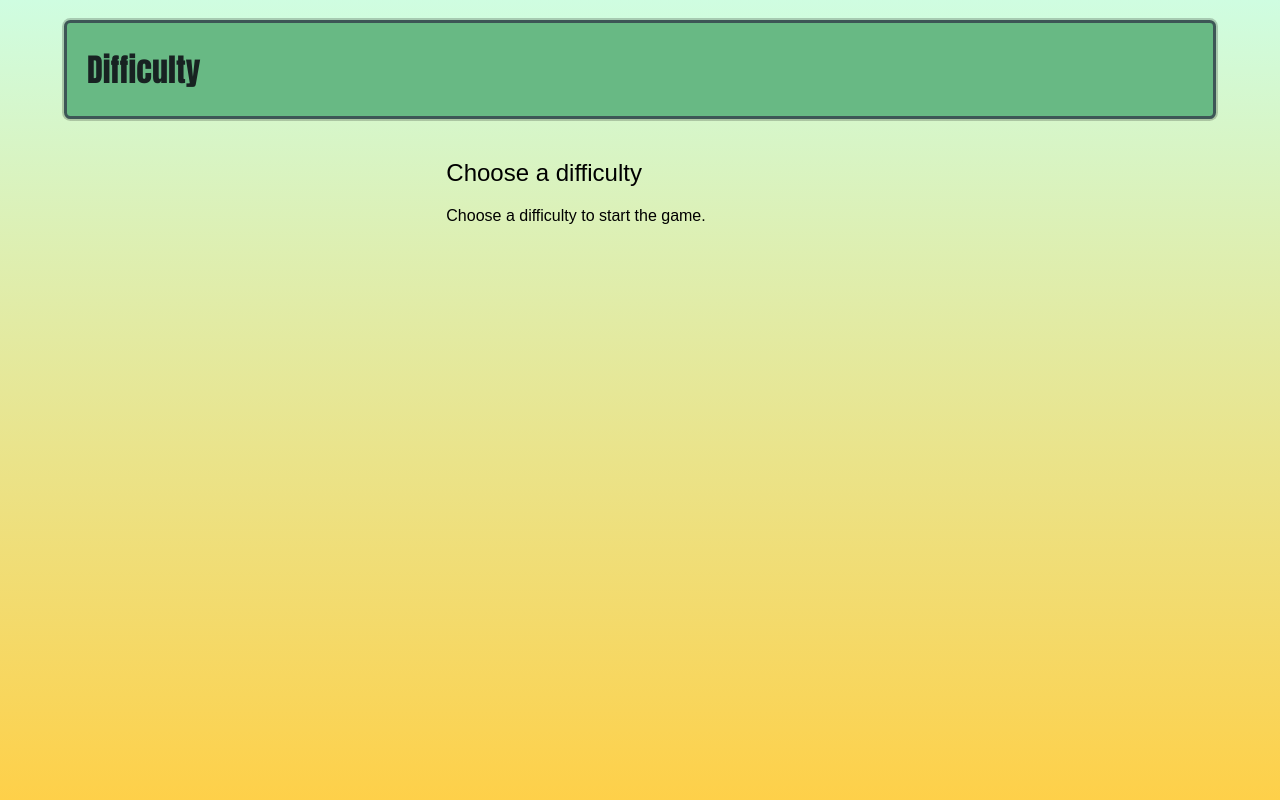
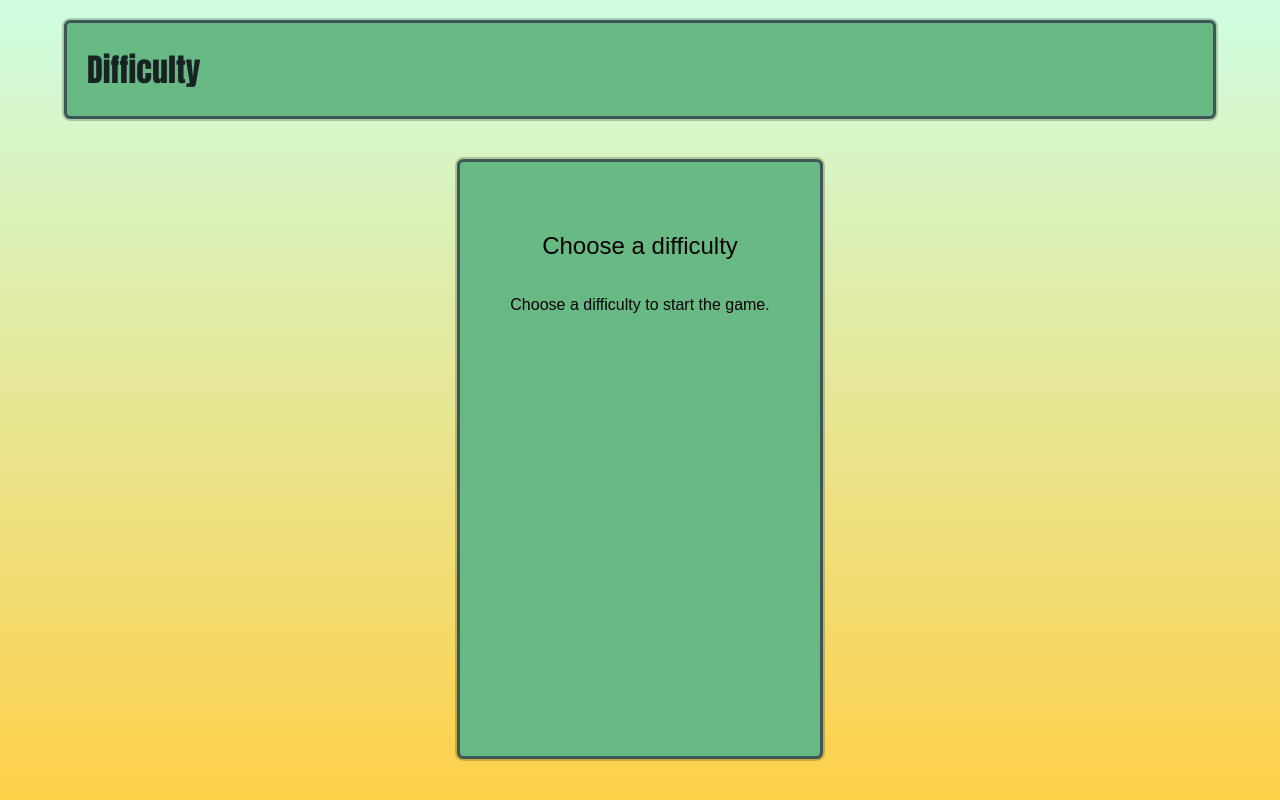
Before and after one commit to FerRomMu/React-QuizzApp-UsingApiRest, a React (Create React App) app: page / in a window 1280 px wide. Built offline with nearby package versions, Linux system fonts and the light colour scheme; no server answers.

Commit message:
Mas cambios de css.

```diff
--- a/src/App.css
+++ b/src/App.css
@@ -13,26 +13,39 @@ body {
     display: flex;
     justify-content: center;
 }
-
-header {
-    background: #68B984;
-    padding: 0.8px;
+/*Boxes*/
+header, section {
     margin-bottom: 20px;
     margin-top: 20px;
-    padding-left: 20px;
-    width: 90vw;
     border: solid 3px;
+    background: #68B984;
     border-radius: 0.4em;
     border-color: #3D5656;
     box-shadow: 0px 0px 0px 2px rgba(0, 0, 0, 0.2);
 }
 
+header {
+    padding: 0.8px;
+    padding-left: 20px;
+    width: 90vw;
+}
+
 main {
+    margin: auto;
     width: 80vw;
+    height: 80vh;
     display: flex;
     flex-direction: column;
     align-items: center;
     justify-content: center;
+}
+
+section {
+    padding: 50px;
+    height: 100%;
+    display: flex;
+    flex-direction: column;
+    align-items: center;
 }
 
 h1 {
--- a/src/componentes/molecules/AnswerSection.jsx
+++ b/src/componentes/molecules/AnswerSection.jsx
@@ -6,7 +6,7 @@ const AnswerSection = ( { result } ) => {
     const resultString = result? "correct, ¡Keep it up!" : "incorrect."
 
     return (
-        <section>
+        <section className={ result? "correctSection" : "incorrectSection" }>
             <Subtitle subtitle={ result? "Correct!" : "Oops... Incorrect" }/>
             <TextInfo text={ "Your answer was " + resultString }/>
         </section>
```
